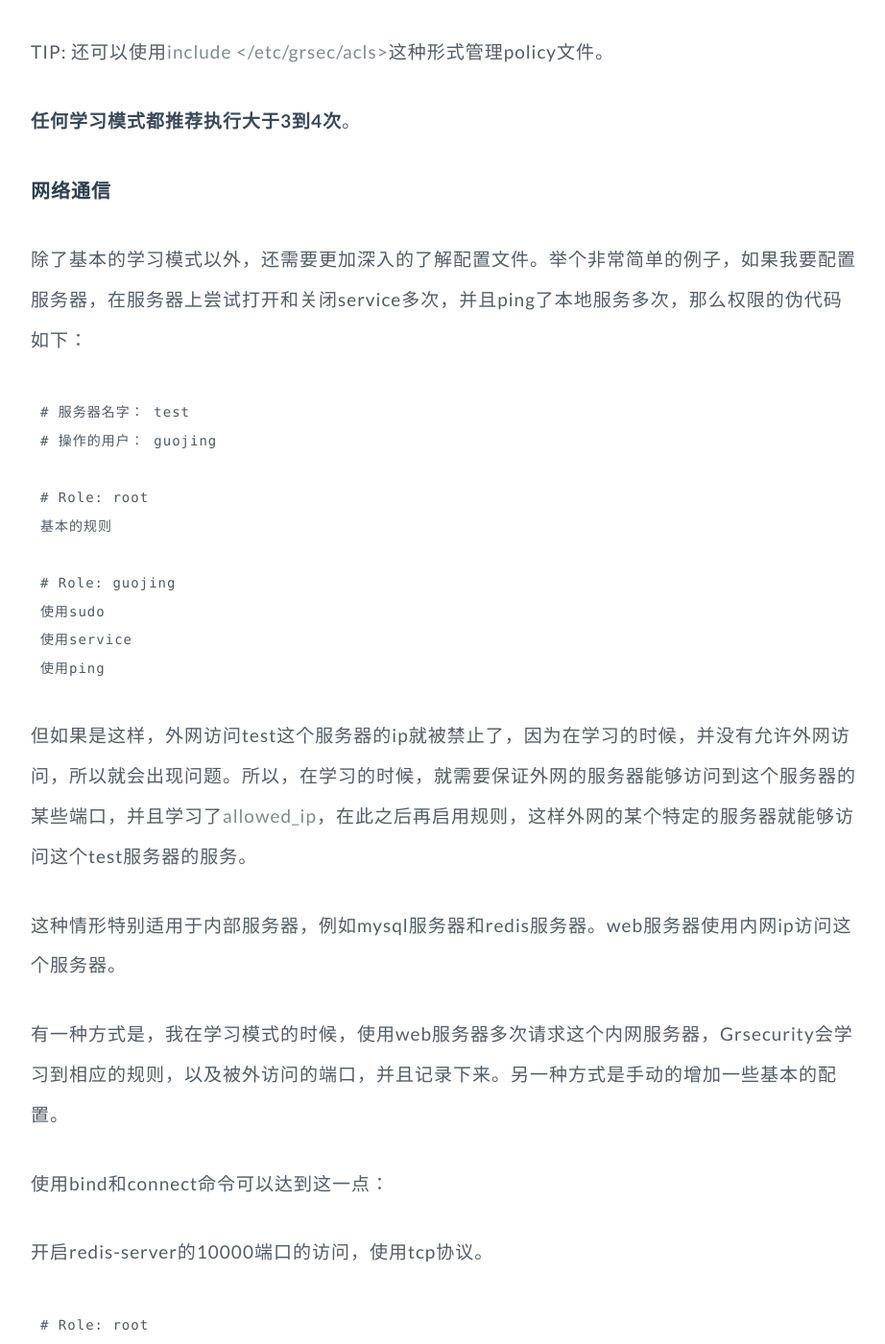
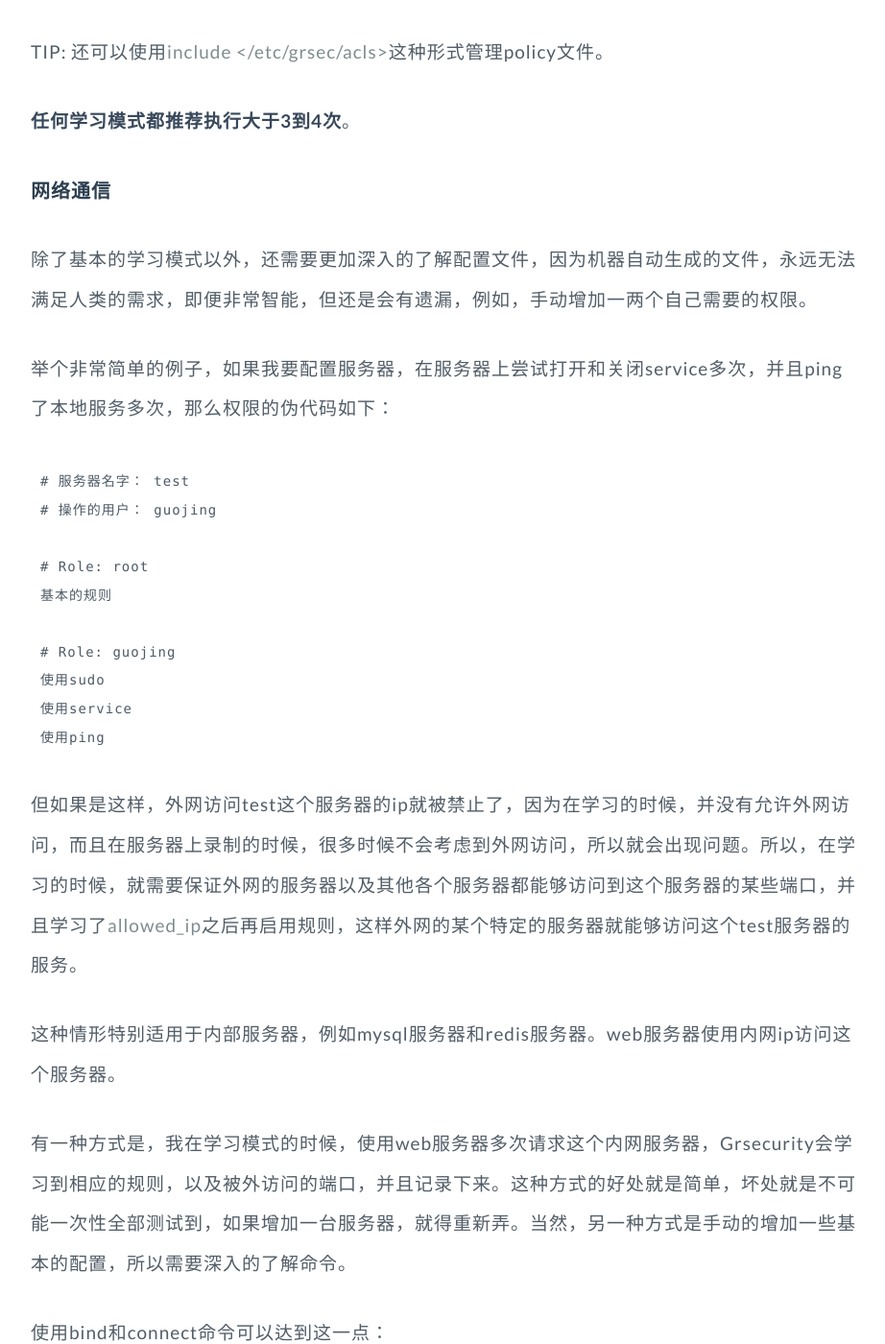
Before and after one commit to GuoJing/blog, a Jekyll site: the page built from _posts/tec/2014-07-31-grsecurity-learning-mode.md, in a window 1280 px wide and 1400 px high, scrolled down 10185 px. Shown: the whole window at 96% size, without its empty margins (178-1100 px from the left). Built offline with Jekyll 4.4.1, drawn with Linux system fonts in a browser that asks for light colours.

Commit message:
change make file

```diff
--- a/_posts/tec/2014-07-31-grsecurity-learning-mode.md
+++ b/_posts/tec/2014-07-31-grsecurity-learning-mode.md
@@ -273,7 +273,9 @@ TIP: 还可以使用*include </etc/grsec/acls>*这种形式管理policy文件。
 
 ### 网络通信 ###
 
-除了基本的学习模式以外，还需要更加深入的了解配置文件。举个非常简单的例子，如果我要配置服务器，在服务器上尝试打开和关闭service多次，并且ping了本地服务多次，那么权限的伪代码如下：
+除了基本的学习模式以外，还需要更加深入的了解配置文件，因为机器自动生成的文件，永远无法满足人类的需求，即便非常智能，但还是会有遗漏，例如，手动增加一两个自己需要的权限。
+
+举个非常简单的例子，如果我要配置服务器，在服务器上尝试打开和关闭service多次，并且ping了本地服务多次，那么权限的伪代码如下：
 
     # 服务器名字： test
     # 操作的用户： guojing
@@ -286,11 +288,11 @@ TIP: 还可以使用*include </etc/grsec/acls>*这种形式管理policy文件。
     使用service
     使用ping
 
-但如果是这样，外网访问test这个服务器的ip就被禁止了，因为在学习的时候，并没有允许外网访问，所以就会出现问题。所以，在学习的时候，就需要保证外网的服务器能够访问到这个服务器的某些端口，并且学习了*allowed_ip*，在此之后再启用规则，这样外网的某个特定的服务器就能够访问这个test服务器的服务。
+但如果是这样，外网访问test这个服务器的ip就被禁止了，因为在学习的时候，并没有允许外网访问，而且在服务器上录制的时候，很多时候不会考虑到外网访问，所以就会出现问题。所以，在学习的时候，就需要保证外网的服务器以及其他各个服务器都能够访问到这个服务器的某些端口，并且学习了*allowed_ip*之后再启用规则，这样外网的某个特定的服务器就能够访问这个test服务器的服务。
 
 这种情形特别适用于内部服务器，例如mysql服务器和redis服务器。web服务器使用内网ip访问这个服务器。
 
-有一种方式是，我在学习模式的时候，使用web服务器多次请求这个内网服务器，Grsecurity会学习到相应的规则，以及被外访问的端口，并且记录下来。另一种方式是手动的增加一些基本的配置。
+有一种方式是，我在学习模式的时候，使用web服务器多次请求这个内网服务器，Grsecurity会学习到相应的规则，以及被外访问的端口，并且记录下来。这种方式的好处就是简单，坏处就是不可能一次性全部测试到，如果增加一台服务器，就得重新弄。当然，另一种方式是手动的增加一些基本的配置，所以需要深入的了解命令。
 
 使用bind和connect命令可以达到这一点：
 
```
Also changed, not shown: 1 other file.
